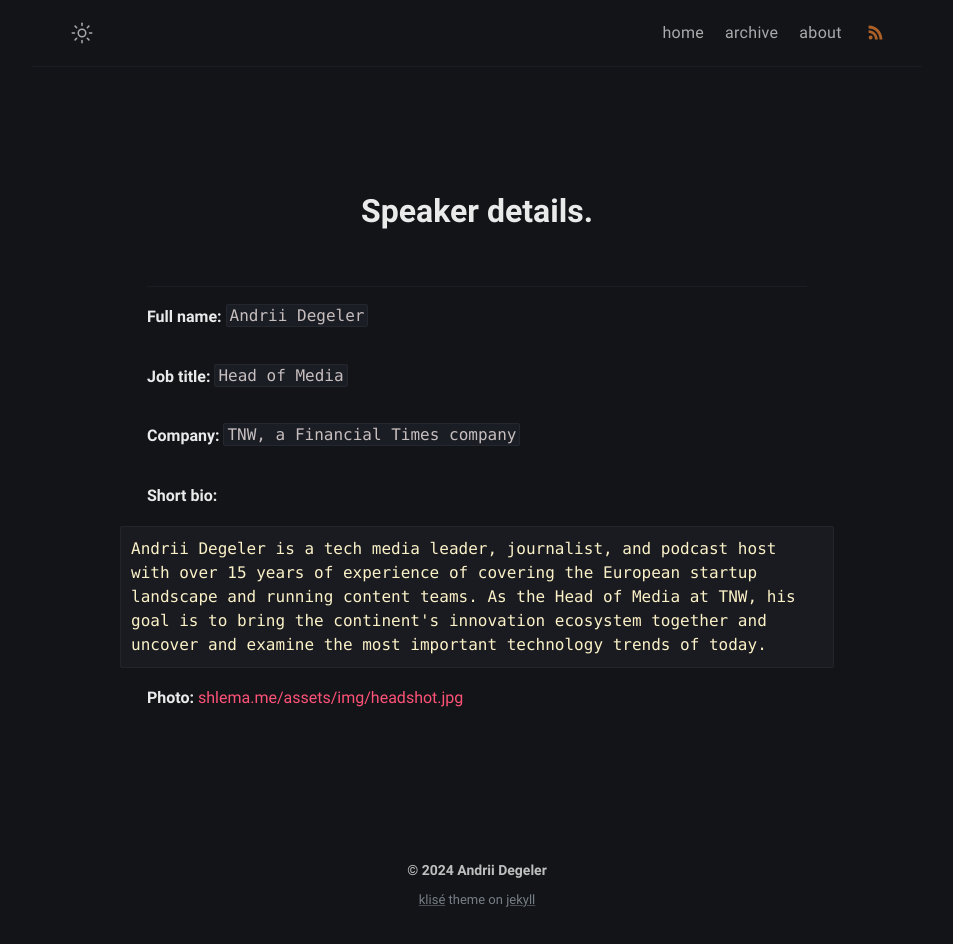
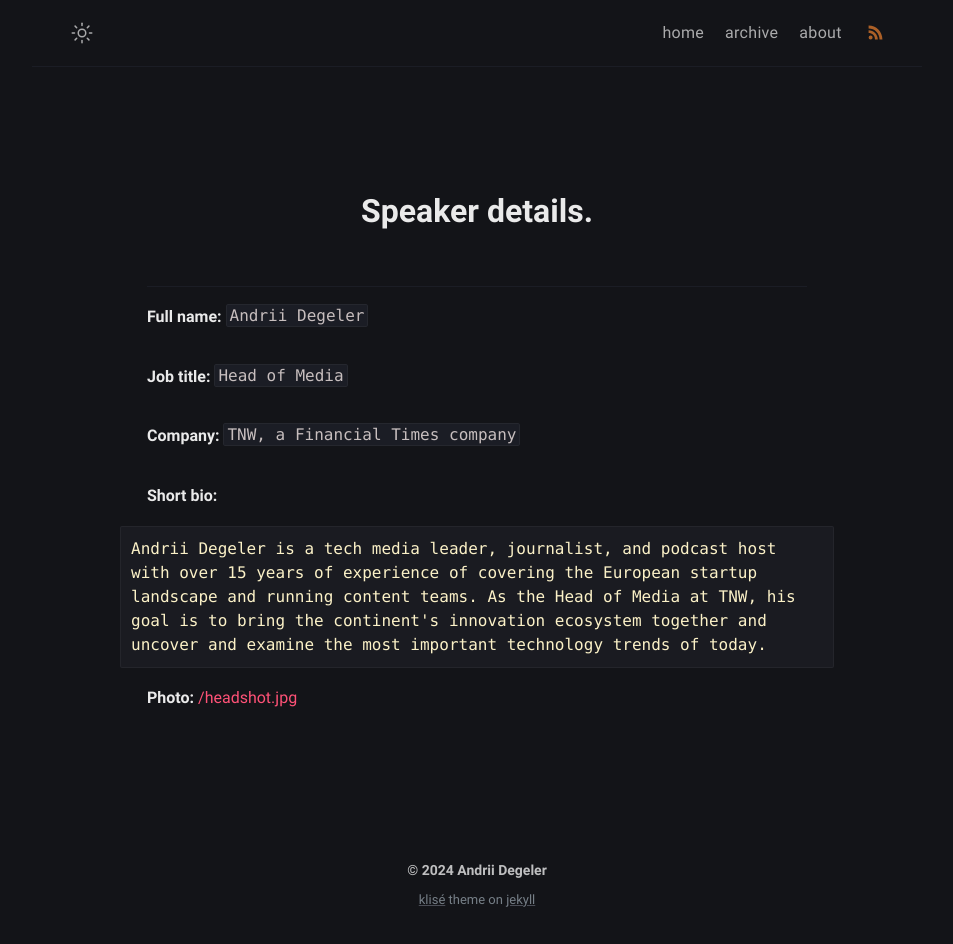
Before and after one commit to shlema/shlema.github.io, a Jekyll site: the page built from speaking.md, in a window 1280 px wide. Shown: the whole page, without its empty margins (163-1116 px from the left). Built offline with Jekyll 4.4.1, drawn with Linux system fonts in a browser that asks for light colours.

Commit message:
Update speaking.md

````diff
--- a/speaking.md
+++ b/speaking.md
@@ -18,4 +18,4 @@ comments: false
 Andrii Degeler is a tech media leader, journalist, and podcast host with over 15 years of experience of covering the European startup landscape and running content teams. As the Head of Media at TNW, his goal is to bring the continent's innovation ecosystem together and uncover and examine the most important technology trends of today.
 ```
 
-**Photo:** [shlema.me/assets/img/headshot.jpg](shlema.me/assets/img/headshot.jpg)
+**Photo:** [/headshot.jpg](https://shlema.me/assets/img/headshot.jpg)
````
